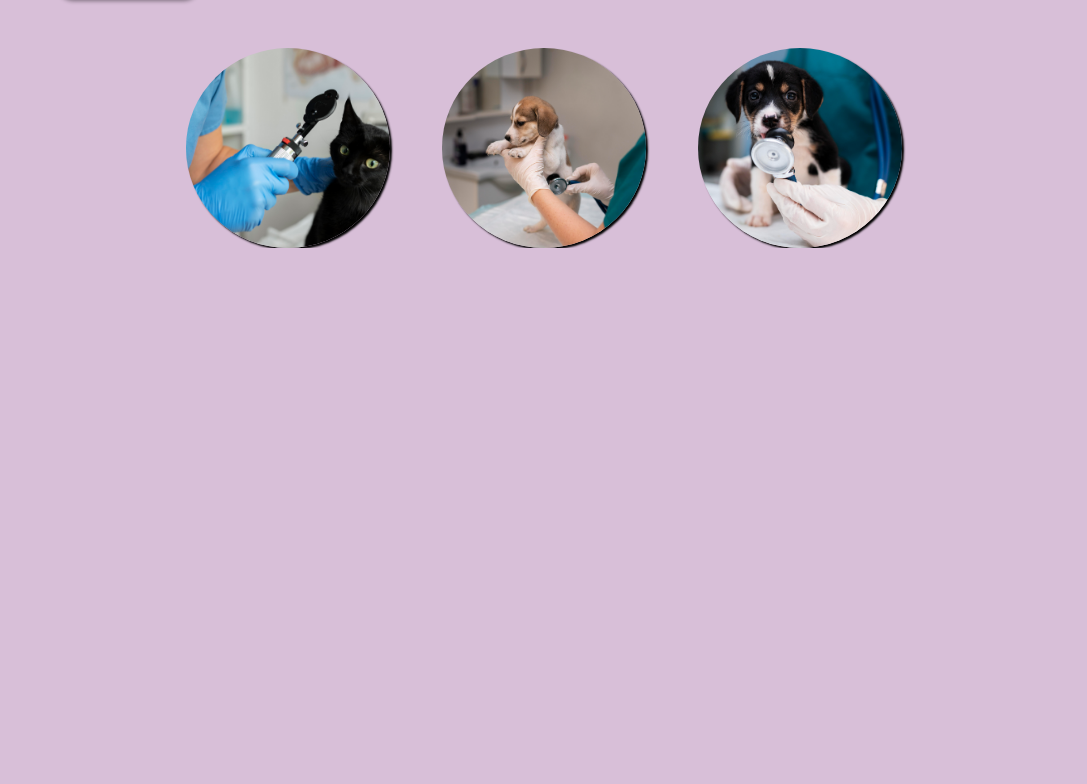
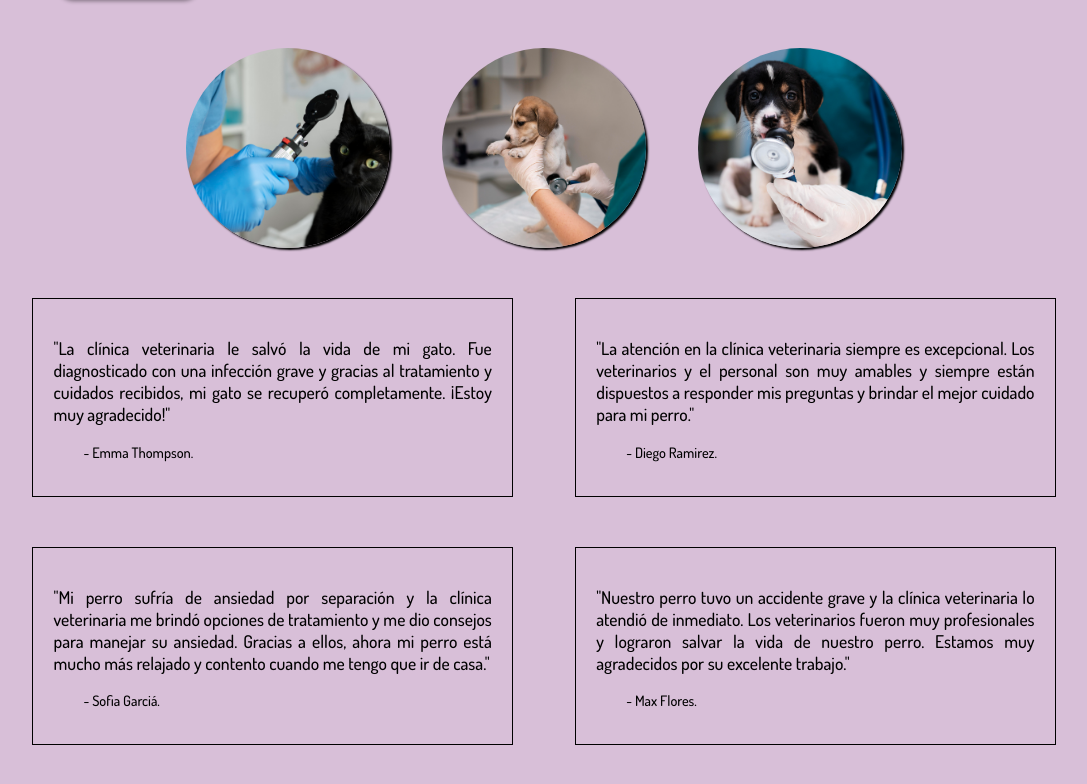
Before and after one commit to 27Mauricio/Veterinaria, a plain HTML site: page index.html in a window 1280 px wide. Shown: the part 560-1344 px from the top of the page, without its empty margins (96-1183 px from the left). Before the commit the page ends 808 px from the top, so only its background shows below. Drawn offline with Linux system fonts and the light colour scheme.

Commit message:
Cambios 0.5
Testimonios agregados.

```diff
--- a/css/style.css
+++ b/css/style.css
@@ -1,7 +1,3 @@
-html {
-    height: 100%;
-}
-
 body {
     background-color: thistle;
     font-family: 'Dosis', sans-serif;
@@ -167,3 +163,30 @@ main {
     width: 200px;
     height: 200px;
 }
+
+.testimonials {
+    display: flex;
+    flex-wrap: wrap;
+    justify-content: space-between;
+    margin-bottom: 100px;
+}
+
+.tbox {
+    width: 47%;
+    padding: 2%;
+    border: 1px solid black;
+    box-sizing: border-box;
+    margin-top: 50px;
+    text-align: justify;
+}
+
+.tbox:hover {
+    background-color: white;
+    border: 2px solid black;
+    box-shadow: 2px 2px 5px black;
+}
+
+.tbox p:last-of-type {
+    font-size: 0.9rem;
+    padding-left: 30px;
+}
--- a/index.html
+++ b/index.html
@@ -46,6 +46,28 @@
             <div class="card2"></div>
             <div class="card3"></div>
         </div>
+
+        <div class="testimonials">
+            <div class="tbox">
+                <p>"La clínica veterinaria le salvó la vida de mi gato. Fue diagnosticado con una infección grave y gracias al tratamiento y cuidados recibidos, mi gato se recuperó completamente. ¡Estoy muy agradecido!"</p>
+                <p>- Emma Thompson.</p>
+            </div>
+
+            <div class="tbox">
+                <p>"La atención en la clínica veterinaria siempre es excepcional. Los veterinarios y el personal son muy amables y siempre están dispuestos a responder mis preguntas y brindar el mejor cuidado para mi perro."</p>
+                <p>- Diego Ramirez.</p>
+            </div>
+
+            <div class="tbox">
+                <p>"Mi perro sufría de ansiedad por separación y la clínica veterinaria me brindó opciones de tratamiento y me dio consejos para manejar su ansiedad. Gracias a ellos, ahora mi perro está mucho más relajado y contento cuando me tengo que ir de casa."</p>
+                <p>- Sofia Garciá.</p>
+            </div>
+
+            <div class="tbox">
+                <p>"Nuestro perro tuvo un accidente grave y la clínica veterinaria lo atendió de inmediato. Los veterinarios fueron muy profesionales y lograron salvar la vida de nuestro perro. Estamos muy agradecidos por su excelente trabajo."</p>
+                <p>- Max Flores.</p>
+            </div>
+        </div>
     </div>
 </body>
 </html>
```
